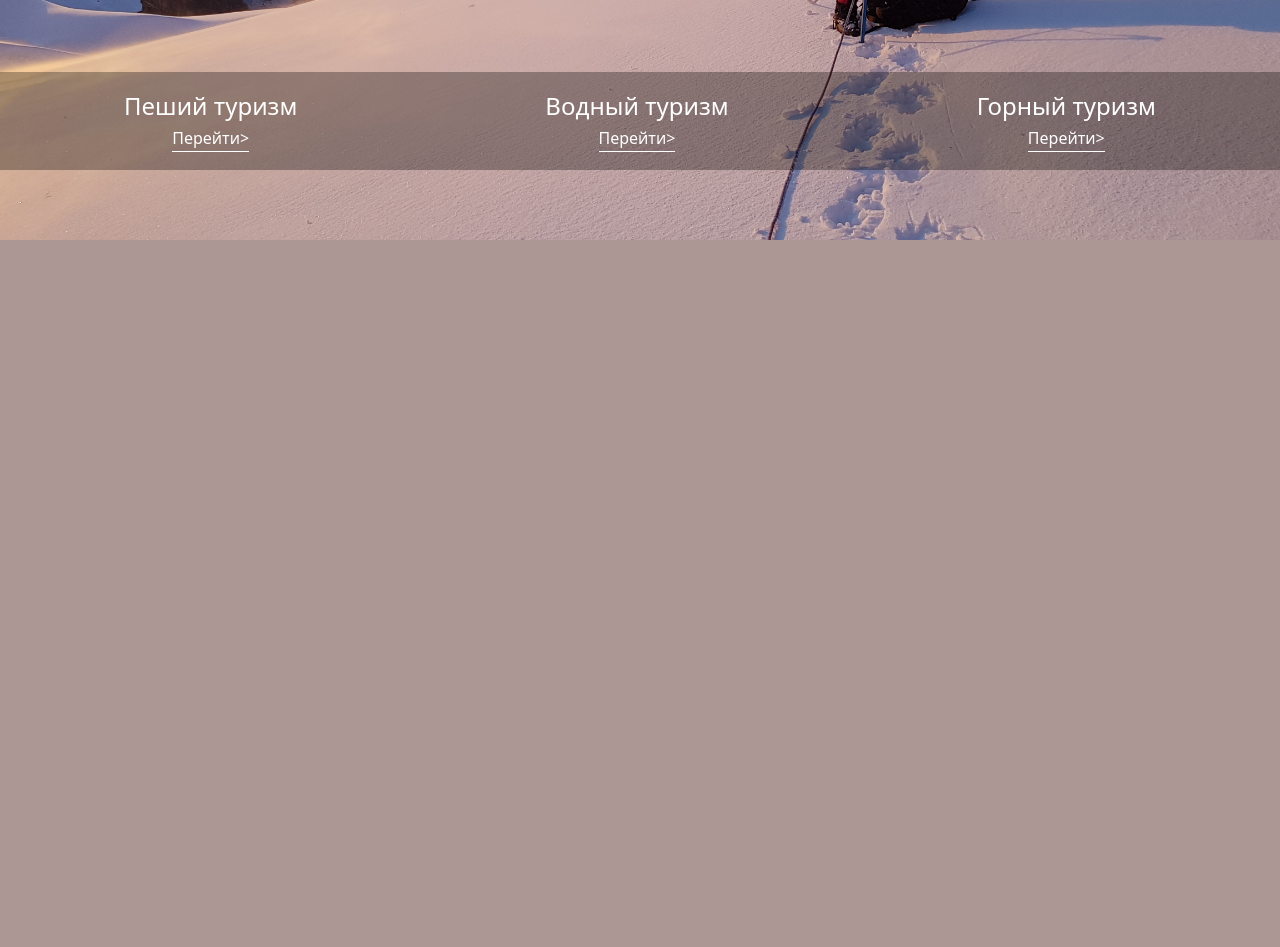
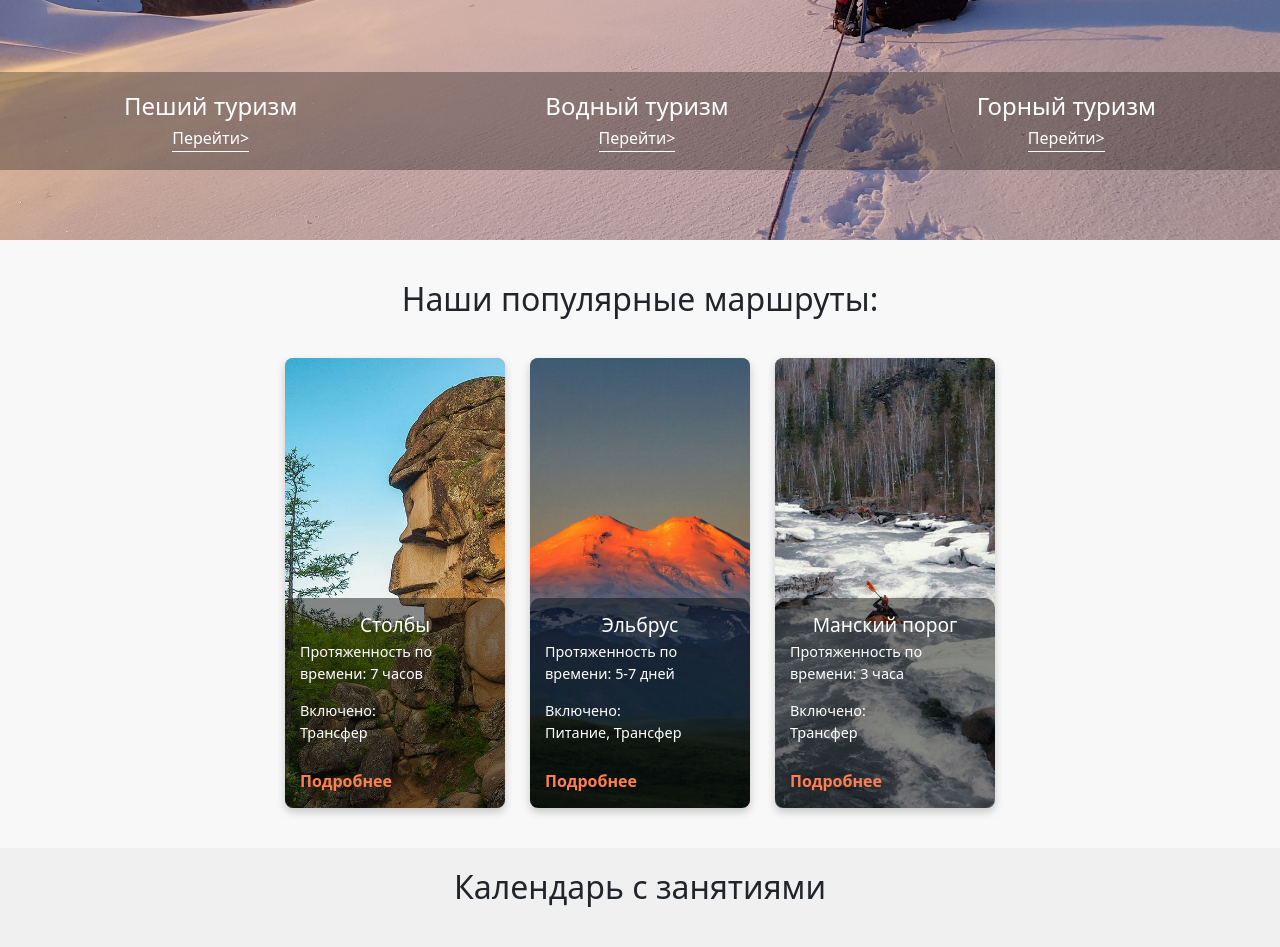
Before and after one commit to podbor16/WEB_Tourism, a Django app: page / in a window 1280 px wide. Shown: the part 560-1507 px from the top of the page. Before the commit the page ends 800 px from the top, so only its background shows below. Run offline with Django 5.2, Linux system fonts and the light colour scheme; some libraries are stand-ins or nearby versions.

Commit message:
make a future of carousel of popular routes

```diff
--- /dev/null
+++ b/web_tourism/package.json
@@ -0,0 +1,5 @@
+{
+  "dependencies": {
+    "swiper": "^11.1.14"
+  }
+}
--- a/web_tourism/static/css/start.css
+++ b/web_tourism/static/css/start.css
@@ -8,7 +8,6 @@ body, html {
     width: 100%;
     height: 100%;
     font-family: 'Noto Sans', sans-serif;
-    overflow: hidden;
 }
 
 .tourism-section {
@@ -61,3 +60,104 @@ body, html {
     color: #ffcc00; /* Меняет цвет при наведении */
     border-bottom-color: #ffcc00;
 }
+
+/* Стили для раздела "Популярные маршруты" */
+.popular-routes {
+    padding: 40px;
+    background-color: #f8f8f8;
+    text-align: center;
+}
+
+.popular-routes h2 {
+    font-size: 2em;
+    margin-bottom: 40px;
+}
+
+.route-cards {
+    display: flex;
+    justify-content: center;
+    gap: 25px;
+}
+
+.route-card {
+    position: relative;
+    background-color: rgba(0, 0, 0, 0.3);
+    border-radius: 8px;
+    overflow: hidden;
+    width: 220px;
+    height: 450px;
+    box-shadow: 0 4px 8px rgba(0, 0, 0, 0.2);
+    transition: transform 0.3s;
+}
+
+.route-card:hover {
+    transform: scale(1.05);
+}
+
+.route-card img {
+    width: 100%;
+    height: 100%;
+    object-fit: cover;
+}
+
+.route-info {
+    position: absolute; /* Позиционируем поверх изображения */
+    bottom: 0; /* Размещаем внизу карточки */
+    left: 0;
+    width: 100%;
+    background-color: rgba(0, 0, 0, 0.45);
+    border-radius: 10px; /* Полупрозрачный фон для читаемости */
+    padding: 15px;
+    text-align: left;
+    color: #ffffff;
+}
+
+.route-info h3 {
+    font-size: 1.2em;
+    margin-bottom: 5px;
+    color: #ffffff;
+    text-align: center;
+}
+
+.route-info p {
+    font-size: 0.9em;
+    color: #ffffff;
+}
+
+.route-info a {
+    display: inline-block;
+    margin-top: 10px;
+    color: coral;
+    text-decoration: none;
+    font-weight: bold;
+}
+
+.route-info a:hover {
+    color: #ffcc00; /* Цвет при наведении, например, золотистый */
+    text-decoration: underline;
+}
+
+.popular-routes {
+    padding: 40px;
+    background-color: #f8f8f8;
+    text-align: center;
+}
+
+.popular-routes h2 {
+    font-size: 2em;
+    margin-bottom: 40px;
+}
+
+/* Стили для раздела "Календарь с занятиями" */
+.calendar-section {
+    padding: 20px;
+    background-color: #f0f0f0;
+    text-align: center;
+}
+
+.calendar-section h2 {
+    font-size: 2em;
+    margin-bottom: 20px;
+}
+
+/* Можно добавить дополнительные стили для календаря */
--- a/web_tourism/templates/start.html
+++ b/web_tourism/templates/start.html
@@ -9,12 +9,14 @@
         <link rel="stylesheet" href="{% static 'css\start.css' %}">
         <link rel="preconnect" href="https://fonts.gstatic.com">
         <link href="https://fonts.googleapis.com/css2?family=Noto+Sans:ital,wght@0,400;0,700;1,400&display=swap" rel="stylesheet">
+        <link rel="stylesheet" href="https://unpkg.com/swiper/swiper-bundle.min.css" />
+        <script src="https://unpkg.com/swiper/swiper-bundle.min.js"></script>
+
     </head>
     <body>
+
         <div class="tourism-section">
-            <!-- Фоновая картинка -->
             <img src="{% static 'image/IMG_6230.jpg' %}" alt="Фоновое изображение" class="background-image">
-            <!-- Контент поверх изображения -->
             {% include 'header.html' %}
             <div class="tourism-options">
                 <div class="tourism-item">
@@ -31,5 +33,47 @@
                 </div>
             </div>
         </div>
+
+        <!-- Популярные маршруты -->
+        <div class="popular-routes">
+            <h2>Наши популярные маршруты:</h2>
+            <div class="route-cards">
+                <div class="route-card">
+                    <img src="{% static 'image/stolb.png' %}" alt="Столбы">
+                    <div class="route-info">
+                        <h3>Столбы</h3>
+                        <p>Протяженность по времени: 7 часов</p>
+                        <p>Включено: <br> Трансфер</p>
+                        <a href="/stolby_route/">Подробнее</a>
+                    </div>
+                </div>
+                <div class="route-card">
+                    <img src="{% static 'image/elbrus.jpg' %}" alt="Эльбрус">
+                    <div class="route-info">
+                        <h3>Эльбрус</h3>
+                        <p>Протяженность по времени: 5-7 дней</p>
+                        <p>Включено: <br>Питание, Трансфер</p>
+                        <a href="/elbrus_route/">Подробнее</a>
+                    </div>
+                </div>
+                <div class="route-card">
+                    <img src="{% static 'image/mansky.jpg' %}" alt="Мансий порог">
+                    <div class="route-info">
+                        <h3>Манский порог</h3>
+                        <p>Протяженность по времени: 3 часа</p>
+                        <p>Включено: <br>Трансфер</p>
+                        <a href="/mansky_route/">Подробнее</a>
+                    </div>
+                </div>
+            </div>
+        </div>
+
+        <!-- Новый раздел: Календарь с занятиями -->
+        <div class="calendar-section">
+            <h2>Календарь с занятиями</h2>
+            <!-- Добавьте календарь или ссылки на занятия здесь -->
+            <!-- Вы можете добавить таблицу или сетку для списка событий -->
+        </div>
+
     </body>
 </html>
--- a/web_tourism/tourism/views.py
+++ b/web_tourism/tourism/views.py
@@ -26,3 +26,12 @@ def water_tourism__page(request):
 
 def mountain_tourism__page(request):
     return render(request, 'mountain_tourism.html')
+
+def stolby_route_page(request):
+    return render(request, 'stolby_route.html')
+
+def mansky_route_page(request):
+    return render(request, 'mansky_route.html')
+
+def elbrus_route_page(request):
+    return render(request, 'elbrus_route.html')
--- a/web_tourism/web_tourism/urls.py
+++ b/web_tourism/web_tourism/urls.py
@@ -18,7 +18,7 @@ from django.conf import settings
 from django.conf.urls.static import static
 from django.contrib import admin
 from django.urls import path
-from tourism.views import start_page, media_page, about_project_page, medicine_page,header,equipment_page,walking_tourism__page, water_tourism__page,mountain_tourism__page
+from tourism.views import start_page, media_page, about_project_page, medicine_page,header,equipment_page,walking_tourism__page, water_tourism__page,mountain_tourism__page,stolby_route_page,mansky_route_page,elbrus_route_page
 
 urlpatterns = [
     path('admin/', admin.site.urls),
@@ -30,7 +30,10 @@ urlpatterns = [
     path('equipment/', equipment_page),
     path('walking_tourism/', walking_tourism__page),
     path('water_tourism/', water_tourism__page),
-    path('mountain_tourism/', mountain_tourism__page)
+    path('mountain_tourism/', mountain_tourism__page),
+    path('stolby_route/', stolby_route_page),
+    path('elbrus_route/', elbrus_route_page),
+    path('mansky_route/', mansky_route_page)
 ]
 
 urlpatterns += static(settings.STATIC_URL, document_root=settings.STATIC_ROOT)
```
Also changed, not shown: web_tourism/static/js/carousel.js (added, +27 -0 lines), web_tourism/templates/elbrus_route.html (added, +11 -0 lines), web_tourism/templates/mansky_route.html (added, +11 -0 lines), web_tourism/templates/stolby_route.html (added, +11 -0 lines), web_tourism/package-lock.json (added), web_tourism/static/image/elbrus.jpg (added), web_tourism/static/image/mansky.jpg (added), web_tourism/static/image/stolb.png (added).
